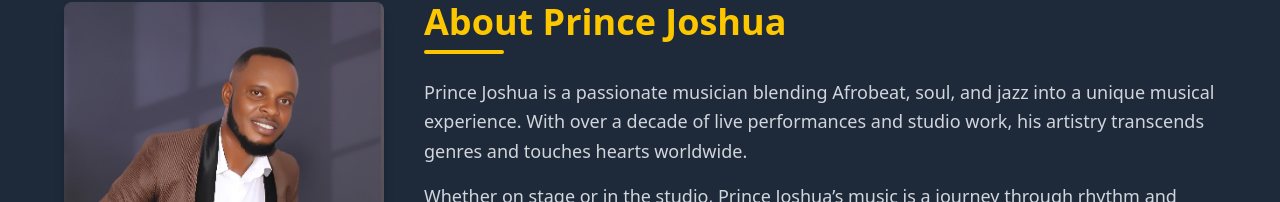
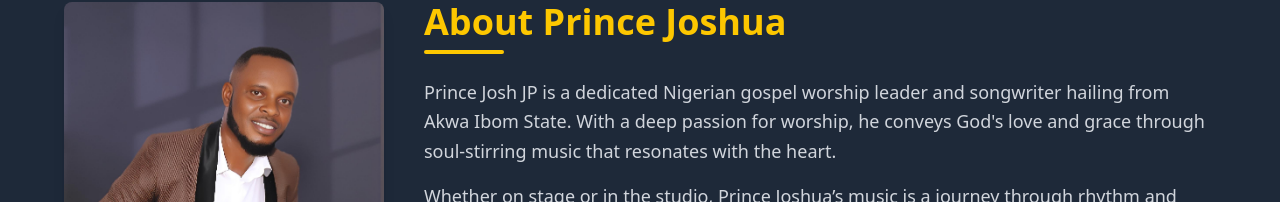
Before and after one commit to Elilaw179/princej, a React (Vite) app: page / in a window 1280 px wide. Shown: the part 598-800 px from the top of the page. Built offline with nearby package versions, Linux system fonts and the light colour scheme; no server answers.

Commit message:
Updated the About page

```diff
--- a/src/pages/About.jsx
+++ b/src/pages/About.jsx
@@ -1,54 +1,12 @@
-
-
-
-// // src/pages/About.jsx
-// import React from 'react';
-
-// const About = () => {
-//   return (
-//     <section id="about" className="py-10 px-4 md:px-6 bg-gray-800  ">
-//       <div className="max-w-6xl mx-auto flex flex-col md:flex-row items-center md:items-start gap-10">
-
-//         {/* Image Section */}
-//         <img
-//           src="/gallery/prince.jpg"
-//           alt="Prince Joshua Portrait"
-//           className="w-full md:w-80 h-auto rounded-lg object-cover shadow-lg hover:scale-105 transition duration-300"
-//         />
-
-//         {/* Text Section */}
-//         <div className="text-center md:text-left flex-1">
-//           <h2 className="text-4xl font-bold mb-4 text-yellow-400">About Prince Joshua</h2>
-//           <p className="text-lg text-gray-300 leading-relaxed mb-4">
-//             Prince Joshua is a passionate musician blending Afrobeat, soul, and jazz into a unique musical experience.
-//             With over a decade of live performances and studio work, his artistry transcends genres and touches hearts worldwide.
-//           </p>
-//           <p className="text-lg text-gray-300 leading-relaxed">
-//             Whether on stage or in the studio, Prince Joshua’s music is a journey through rhythm and emotion — inspiring listeners to move, feel, and connect.
-//           </p>
-//         </div>
-
-//       </div>
-//     </section>
-//   );
-// };
-
-// export default About;
-
-
-
-
-
 
 
 // src/pages/About.jsx
-import React from 'react';
+import React from "react";
 
 const About = () => {
   return (
     <section id="about" className="py-10 px-4 md:px-6 bg-gray-800">
       <div className="max-w-6xl mx-auto flex flex-col md:flex-row items-center md:items-start gap-10">
-
         {/* Image Section */}
         <img
           src="/gallery/prince.jpg"
@@ -58,17 +16,23 @@ const About = () => {
 
         {/* Text Section */}
         <div className="text-center md:text-left flex-1">
-          <h2 className="text-4xl font-bold text-yellow-400 mb-2">About Prince Joshua</h2>
+          <h2 className="text-4xl font-bold text-yellow-400 mb-2">
+            About Prince Joshua
+          </h2>
 
           {/* Divider Line */}
           <div className="w-20 h-1 bg-yellow-400 mx-auto md:mx-0 mb-6 rounded"></div>
 
           <p className="text-lg text-gray-300 leading-relaxed mb-4">
-            Prince Joshua is a passionate musician blending Afrobeat, soul, and jazz into a unique musical experience.
-            With over a decade of live performances and studio work, his artistry transcends genres and touches hearts worldwide.
+            Prince Josh JP is a dedicated Nigerian gospel worship leader and
+            songwriter hailing from Akwa Ibom State. With a deep passion for
+            worship, he conveys God's love and grace through soul-stirring music
+            that resonates with the heart.
           </p>
           <p className="text-lg text-gray-300 leading-relaxed mb-6">
-            Whether on stage or in the studio, Prince Joshua’s music is a journey through rhythm and emotion — inspiring listeners to move, feel, and connect.
+            Whether on stage or in the studio, Prince Joshua’s music is a
+            journey through rhythm and emotion — inspiring listeners to move,
+            feel, and connect.
           </p>
 
           {/* Read More Button */}
@@ -78,7 +42,6 @@ const About = () => {
             </button>
           </a>
         </div>
-
       </div>
     </section>
   );
```
